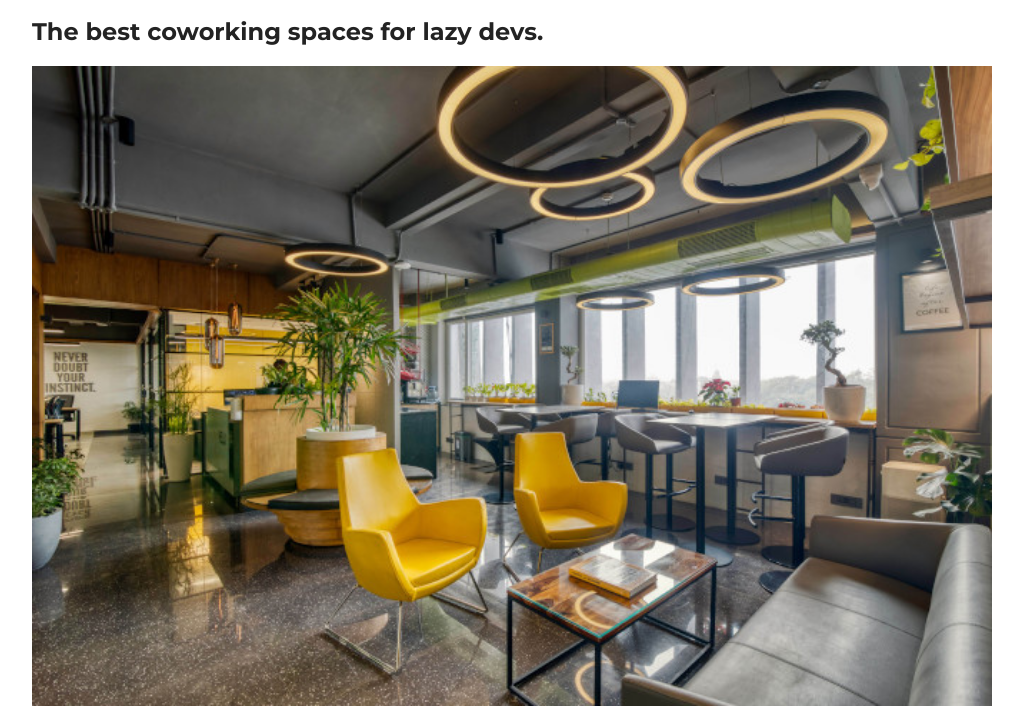
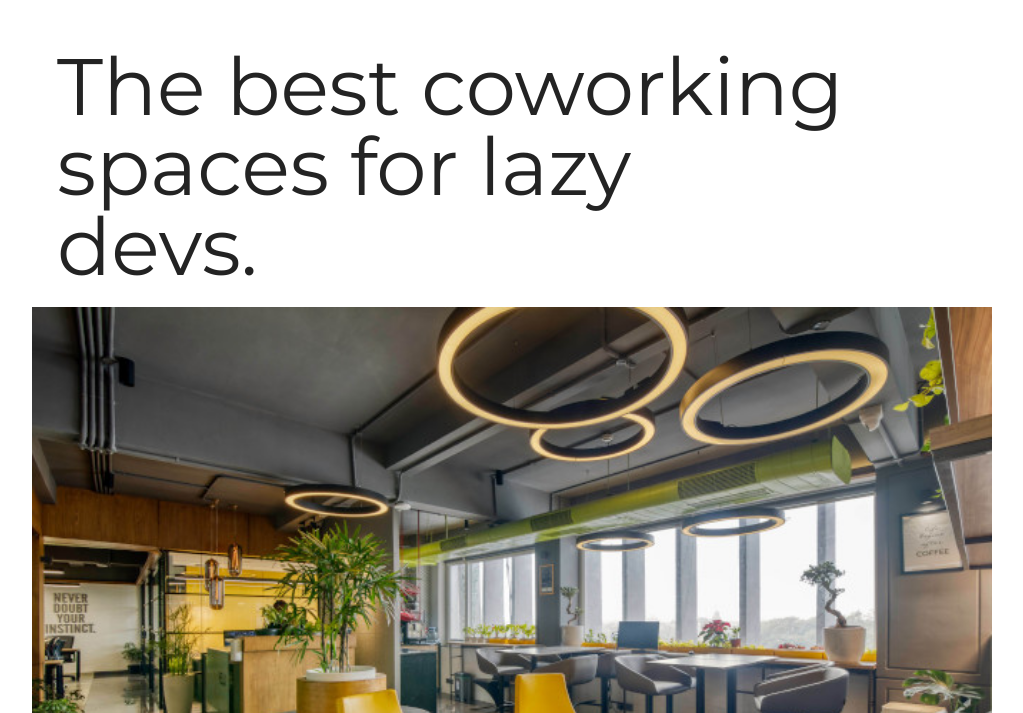
Before and after one commit to idowujames/Simple-Co-working-space-design, a plain HTML site: page index.html in a window 1280 px wide. Shown: the part 87-800 px from the top of the page, without its empty margins (128-1151 px from the left). Drawn offline with Linux system fonts and the light colour scheme.

Commit message:
H1 element worked on

```diff
--- a/index.css
+++ b/index.css
@@ -33,9 +33,17 @@ nav ul{
     width: 35px;
 }
 
-.fa{
+nav .fa{
     font-size: 28px;
     margin-left: auto;
+    cursor: pointer;
+}
+
+h1{
+    font-size: 80px;
+    font-weight: 400;
+    margin: 50px 145px 20px 25px;
+    line-height: 1;
 }
 
 .item-img{
```
